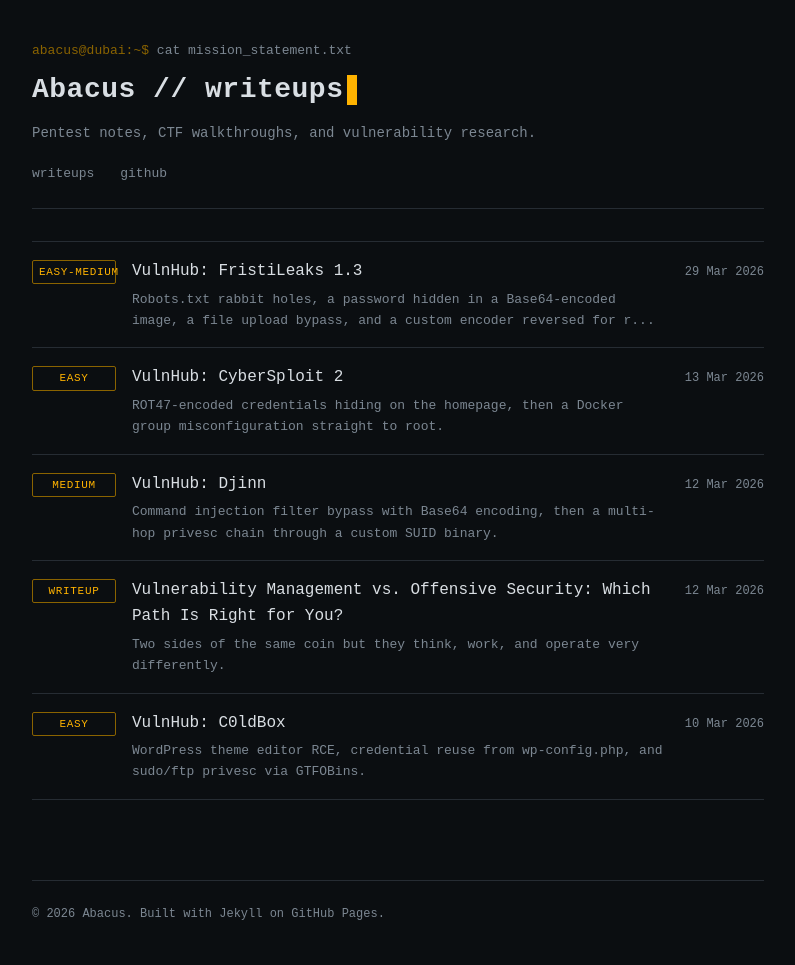
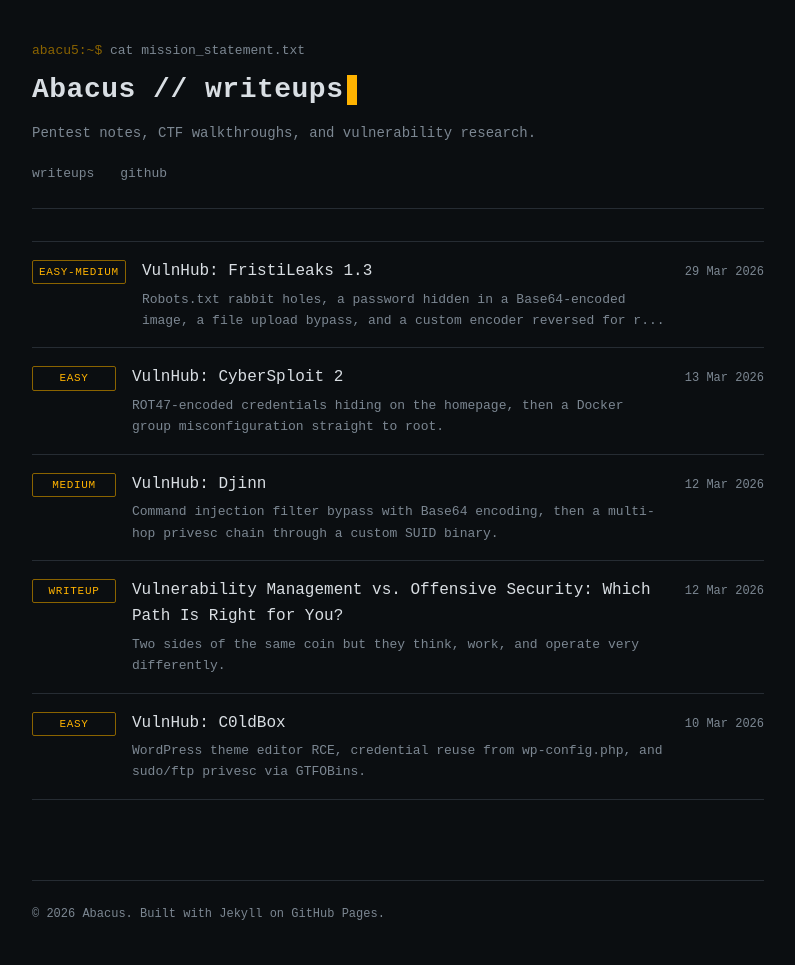
Before and after one commit to abacu5/abacu5.github.io, a Jekyll site: the page built from index.html, in a window 1280 px wide. Shown: the whole page, without its empty margins (242-1037 px from the left). Built offline with Jekyll 4.4.1, drawn with Linux system fonts in a browser that asks for light colours.

Commit message:
Update main.css

```diff
--- a/assets/css/main.css
+++ b/assets/css/main.css
@@ -58,7 +58,7 @@ header.banner .prompt {
   font-size: 13px;
   margin-bottom: 6px;
 }
-header.banner .prompt::before { content: "abacus@dubai:~$ "; color: var(--amber-dim); }
+header.banner .prompt::before { content: "abacu5:~$ "; color: var(--amber-dim); }
 
 header.banner h1 {
   margin: 0 0 8px;
@@ -89,7 +89,7 @@ main { padding: 32px 0 80px; }
 
 .post-row {
   display: grid;
-  grid-template-columns: 84px 1fr auto;
+  grid-template-columns: minmax(84px, max-content) 1fr auto;
   gap: 16px;
   align-items: baseline;
   padding: 16px 0;
```
